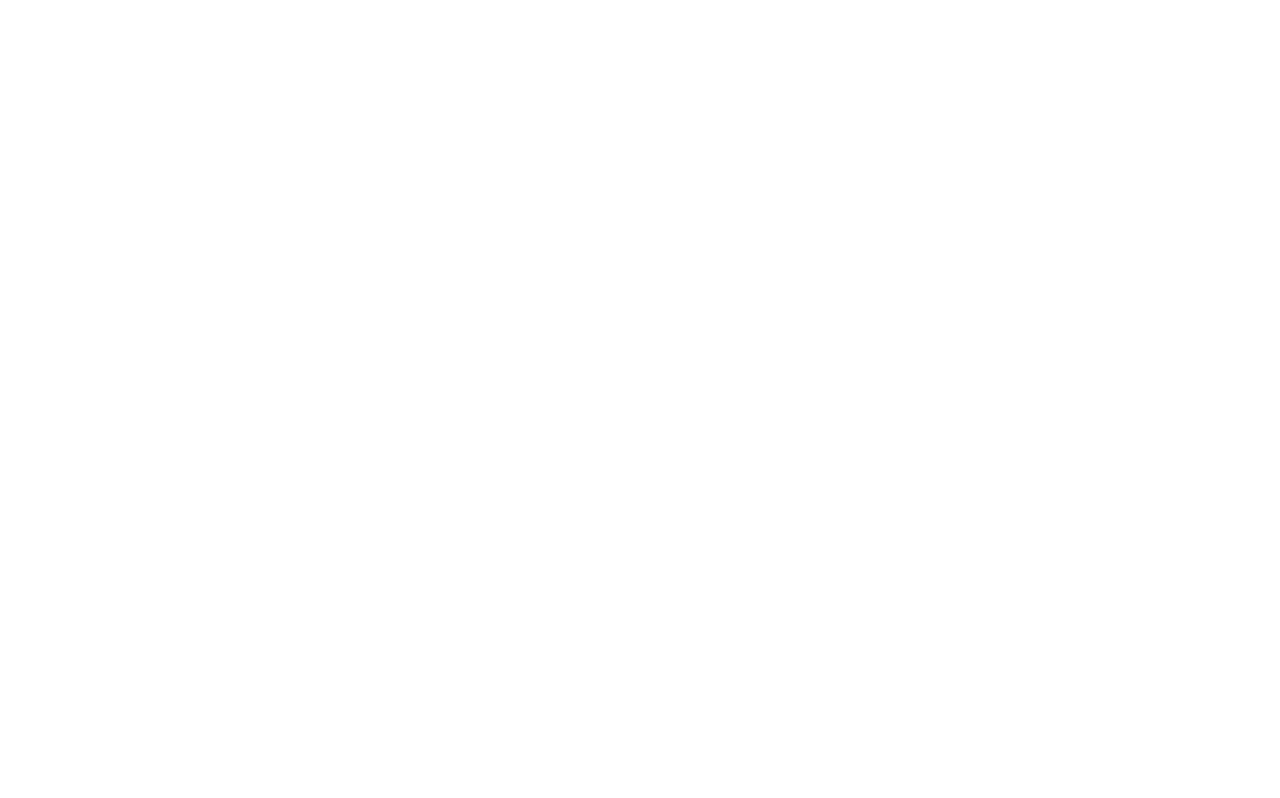
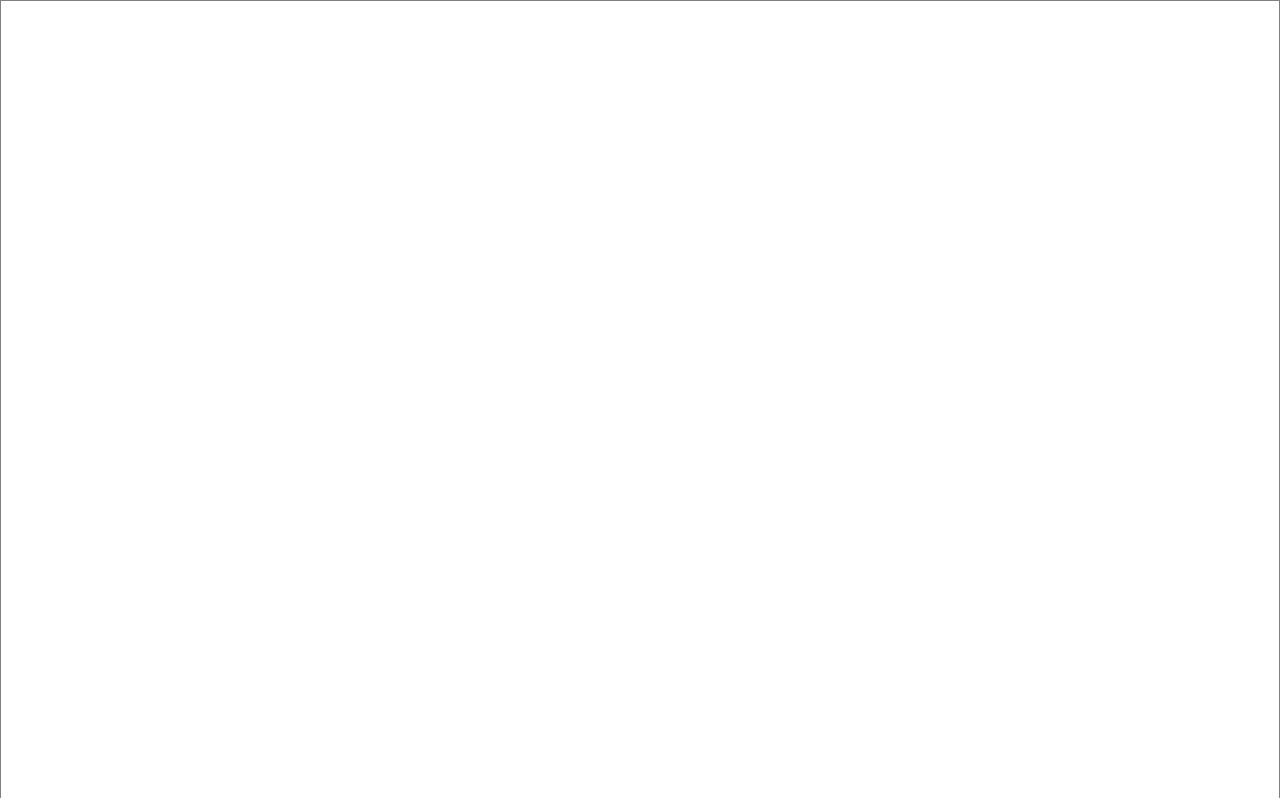
Before and after one commit to LavishPrince/etch-a-sketch, a plain HTML site: page index.html in a window 1280 px wide. Shown: the top 798 px of the page. Drawn offline with Linux system fonts and the light colour scheme.

Commit message:
add a border to container and give width and height to the pixels

```diff
--- a/style.css
+++ b/style.css
@@ -3,3 +3,12 @@
   margin: 0;
   padding: 0;
 }
+
+.container {
+  border: 1px gray solid;
+}
+
+.pixel {
+  width: 0.5rem;
+  height: 0.5rem;
+}
```
